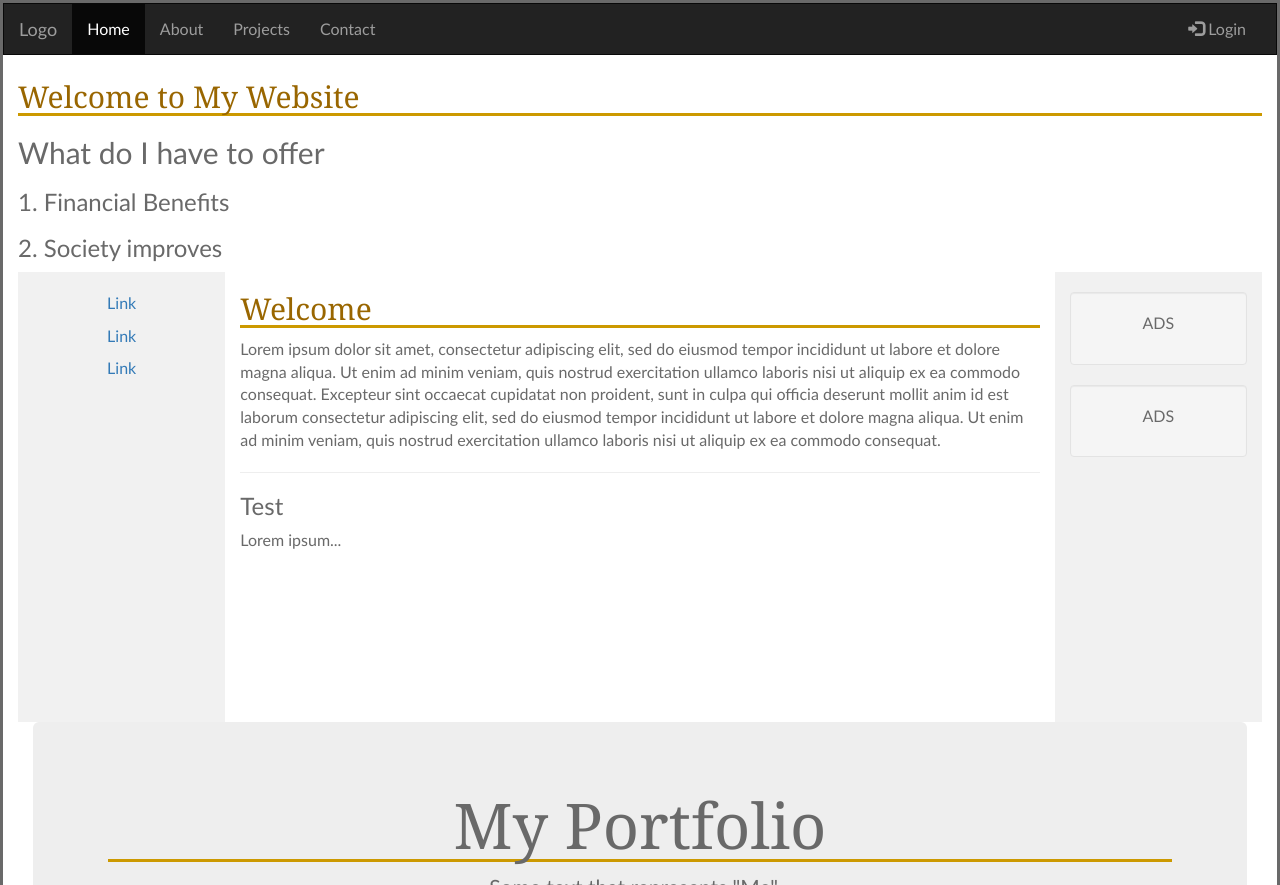
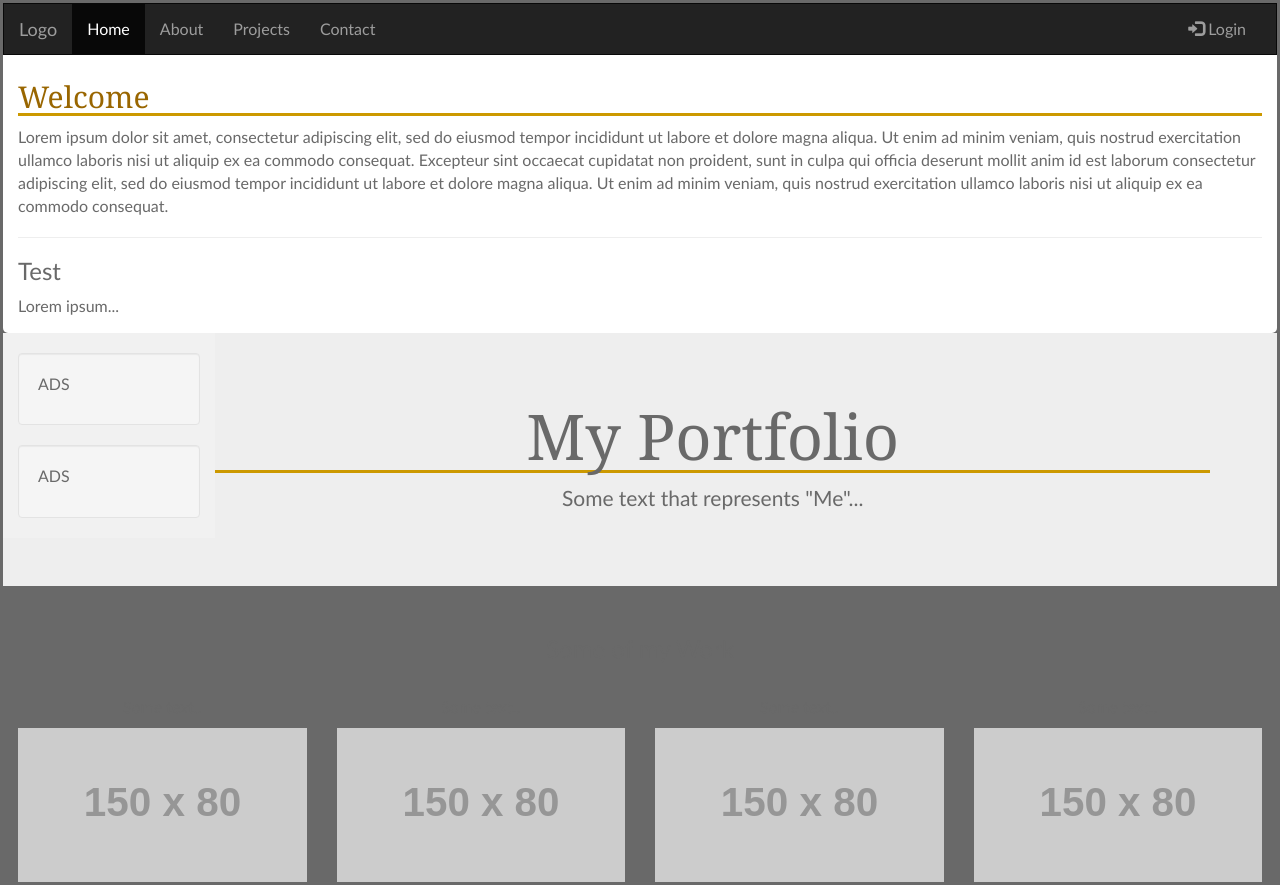
Before and after one commit to RoMar19/reformas.github.oi, a plain HTML site: page index.html in a window 1280 px wide. Shown: the top 885 px of the page. Drawn offline with nearby package versions, Linux system fonts and the light colour scheme; placeholder pictures from the web are drawn by us.

Commit message:
Adding content

```diff
--- a/index.html
+++ b/index.html
@@ -39,22 +39,6 @@
       </div>
     </nav>
     <div id="main">
-        <h1>Welcome to My Website</h1>
-
-<h2>What do I have to offer</h2>
-
-<h3>1. Financial Benefits</h3>
-
-<h3>2. Society improves</h3>
-
-<div class="container-fluid text-center">
-  <div class="row content">
-    <div class="col-sm-2 sidenav">
-      <p><a href="tryit.asp-filename=trybs_temp_webpage&stacked=h.html#">Link</a></p>
-      <p><a href="tryit.asp-filename=trybs_temp_webpage&stacked=h.html#">Link</a></p>
-      <p><a href="tryit.asp-filename=trybs_temp_webpage&stacked=h.html#">Link</a></p>
-    </div>
-    <div class="col-sm-8 text-left">
       <h1>Welcome</h1>
       <p>Lorem ipsum dolor sit amet, consectetur adipiscing elit, sed do eiusmod tempor incididunt ut labore et dolore magna aliqua. Ut enim ad minim veniam, quis nostrud exercitation ullamco laboris nisi ut aliquip ex ea commodo consequat. Excepteur sint occaecat cupidatat non proident, sunt in culpa qui officia deserunt mollit anim id est laborum consectetur adipiscing elit, sed do eiusmod tempor incididunt ut labore et dolore magna aliqua. Ut enim ad minim veniam, quis nostrud exercitation ullamco laboris nisi ut aliquip ex ea commodo consequat.</p>
       <hr>
```
Also changed, not shown: 1 other file.
